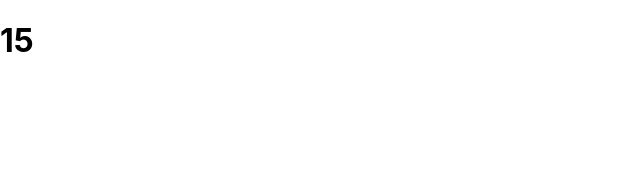
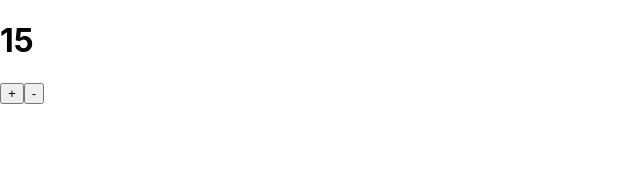
Before and after one commit to SimranjitKaur07/WEB601-Assignments, a React (Create React App) app in the folder assignments/: page / in a window 1280 px wide. Shown: the top 173 px of the page, without its empty margins (0-640 px from the left). Built offline with nearby package versions, Linux system fonts and the light colour scheme.

Commit message:
added button

```diff
--- a/assignments/src/Assignment1.js
+++ b/assignments/src/Assignment1.js
@@ -6,6 +6,8 @@ export default function Assignment1(){
 
         <div>
             <h1>{temp}</h1>
+            <button>+</button>
+            <button>-</button>
         </div>
     )
 }
```
